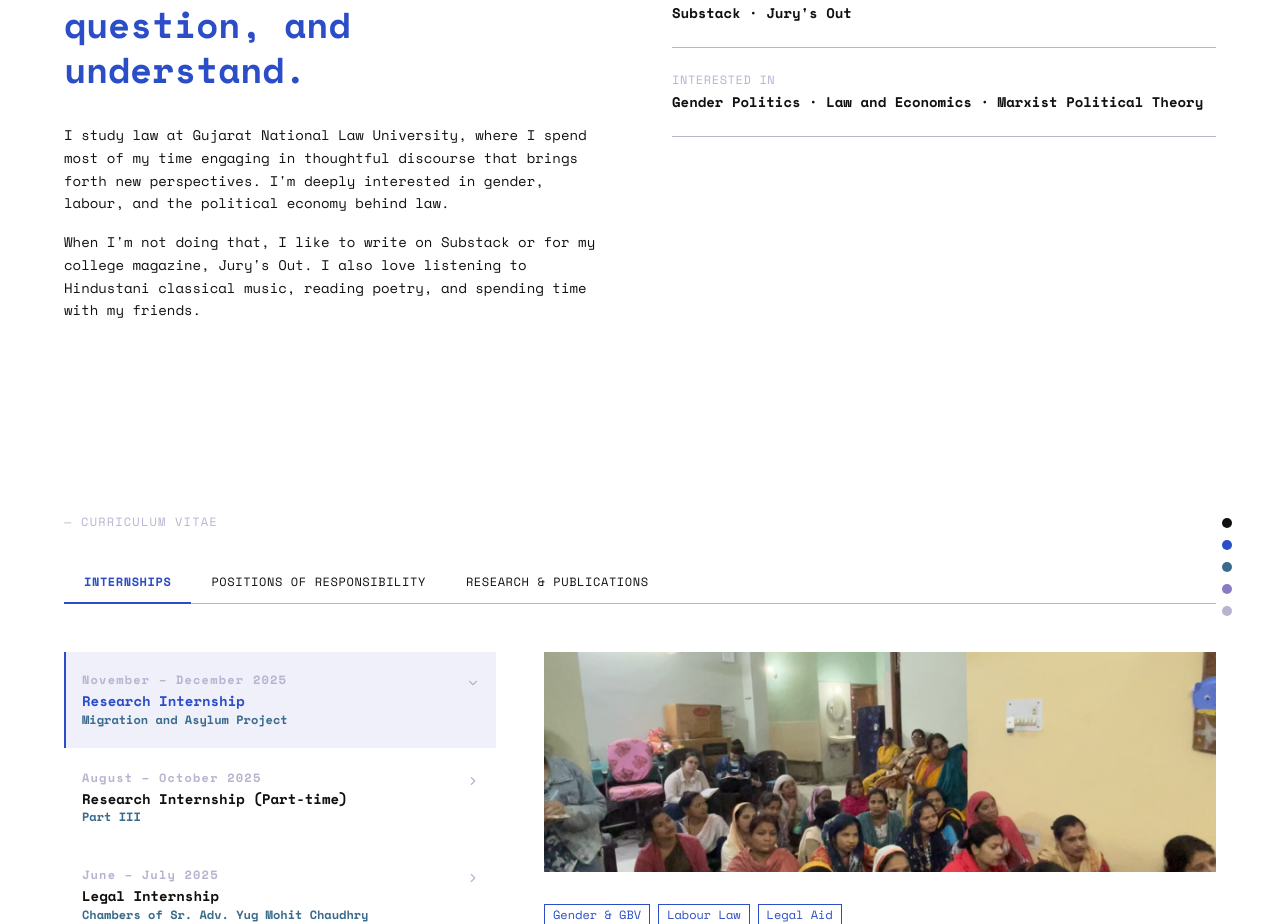
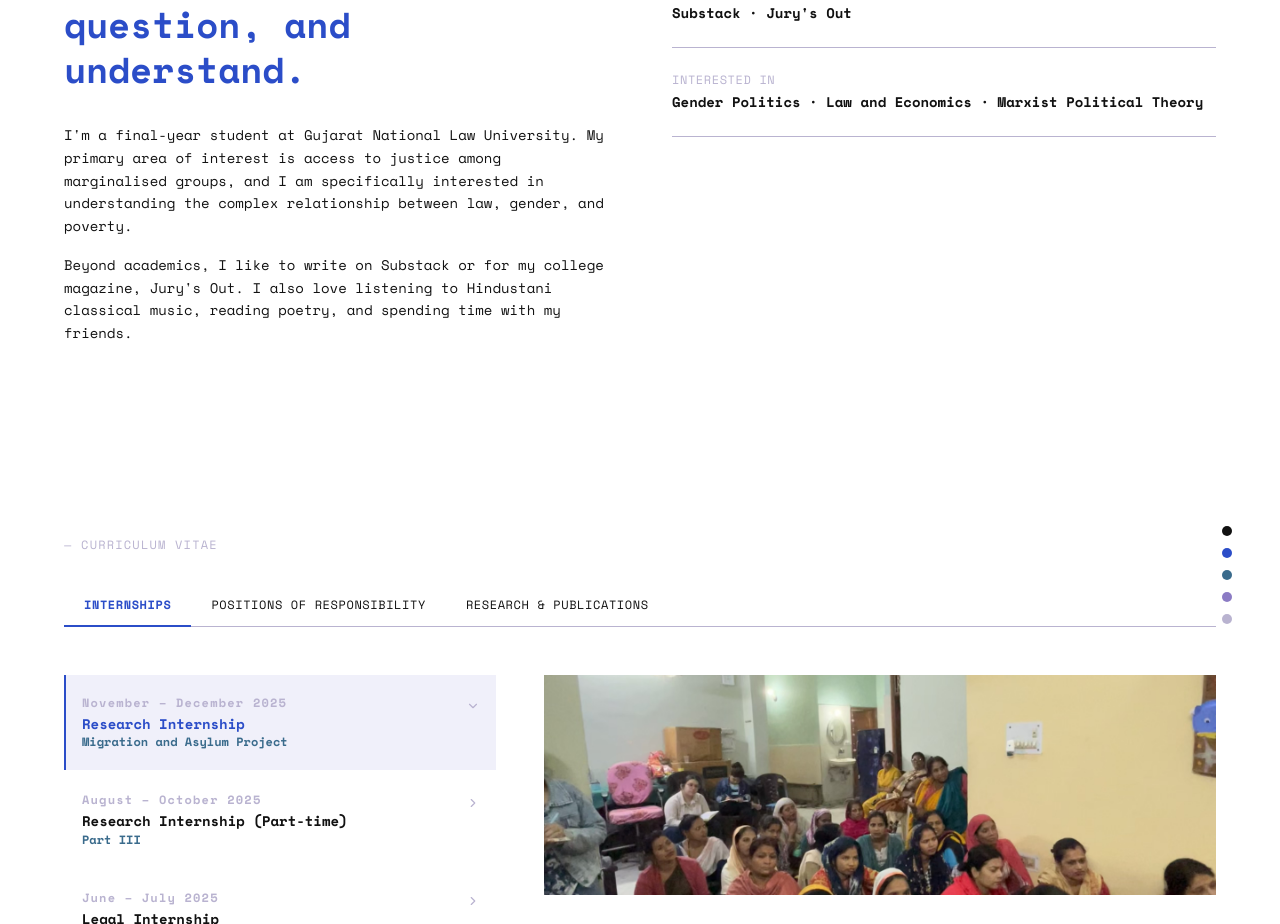
Before and after one commit to rashimohan04-jpg/rashi-website-2, a React (Vite) app: page / in a window 1280 px wide. Shown: the part 1155-2079 px from the top of the page. Built offline with nearby package versions, Linux system fonts and the light colour scheme.

Commit message:
Update App.tsx

```diff
--- a/src/app/App.tsx
+++ b/src/app/App.tsx
@@ -638,15 +638,15 @@ function About() {
               I like to think,<br />question, and<br />understand.
             </h2>
             <p className="text-sm leading-relaxed mb-4" style={{ color: C.black }}>
-              I study law at Gujarat National Law University, where I spend most of my time
-              engaging in thoughtful discourse that brings forth new perspectives. I&apos;m
-              deeply interested in gender, labour, and the political economy behind law.
-            </p>
-            <p className="text-sm leading-relaxed" style={{ color: C.black }}>
-              When I&apos;m not doing that, I like to write on Substack or for my college
-              magazine, Jury&apos;s Out. I also love listening to Hindustani classical music,
-              reading poetry, and spending time with my friends.
-            </p>
+  I&apos;m a final-year student at Gujarat National Law University. My primary area
+  of interest is access to justice among marginalised groups, and I am specifically
+  interested in understanding the complex relationship between law, gender, and poverty.
+</p>
+<p className="text-sm leading-relaxed" style={{ color: C.black }}>
+  Beyond academics, I like to write on Substack or for my college magazine,
+  Jury&apos;s Out. I also love listening to Hindustani classical music, reading poetry,
+  and spending time with my friends.
+</p>
           </div>
           <div className="space-y-6">
             {[
```
